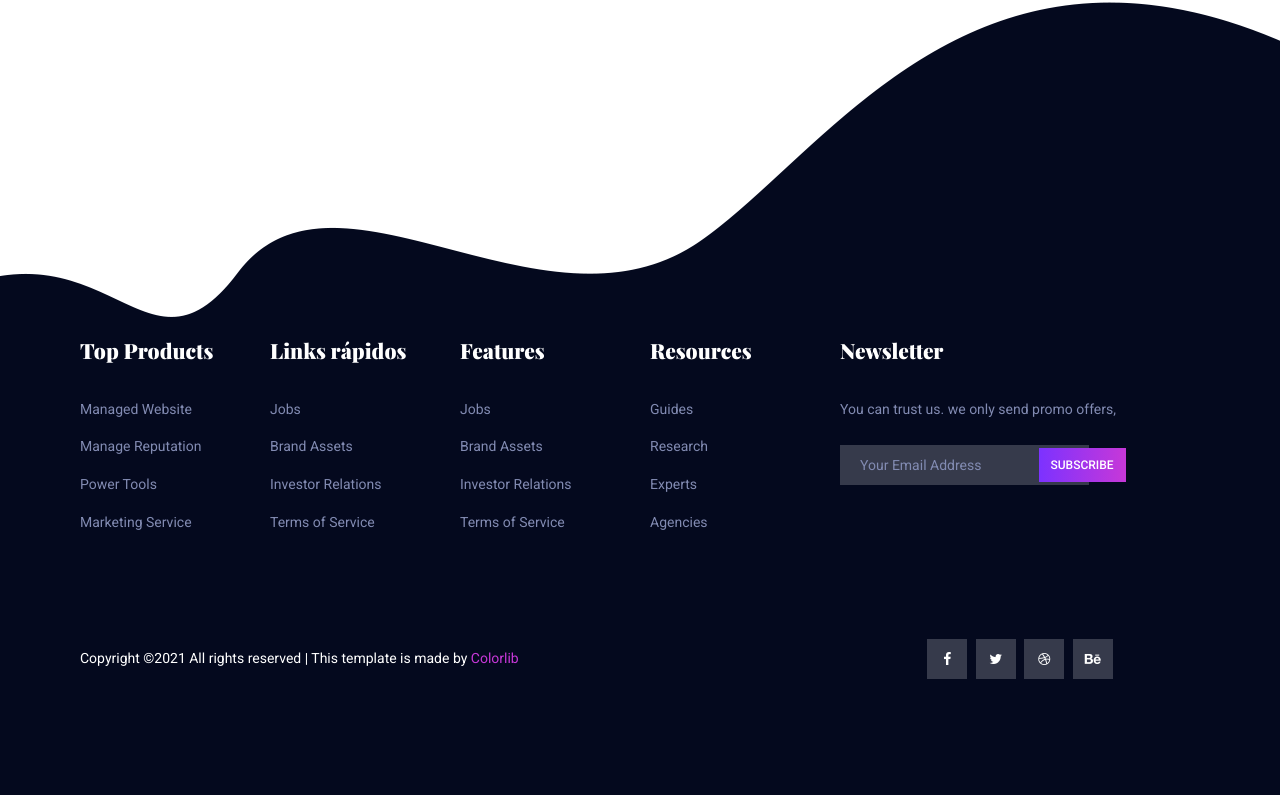
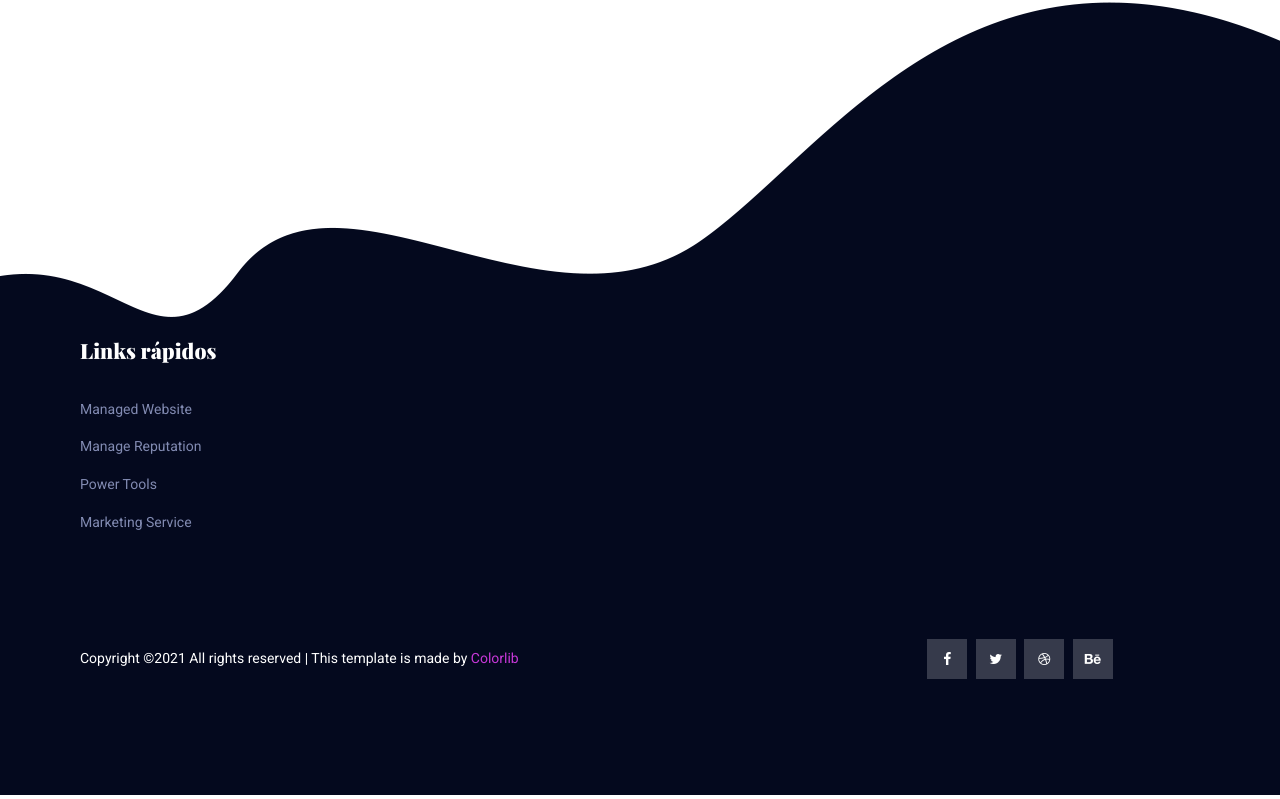
Before and after one commit to tcc-2021/site, a PHP site: page / in a window 1280 px wide. Shown: the part 1853-2652 px from the top of the page. Run offline with PHP 8.4, Linux system fonts and the light colour scheme; some libraries are stand-ins or nearby versions.

```diff
--- a/index.php
+++ b/index.php
@@ -677,57 +677,13 @@ session_start()
 		<div class="container">
 			<div class="row">
 				<div class="col-lg-2 col-md-6 single-footer-widget">
-					<h4>Top Products</h4>
+					<h4>Links rápidos</h4>
 					<ul>
 						<li><a href="#">Managed Website</a></li>
 						<li><a href="#">Manage Reputation</a></li>
 						<li><a href="#">Power Tools</a></li>
 						<li><a href="#">Marketing Service</a></li>
 					</ul>
-				</div>
-				<div class="col-lg-2 col-md-6 single-footer-widget">
-					<h4>Links rápidos</h4>
-					<ul>
-						<li><a href="#">Jobs</a></li>
-						<li><a href="#">Brand Assets</a></li>
-						<li><a href="#">Investor Relations</a></li>
-						<li><a href="#">Terms of Service</a></li>
-					</ul>
-				</div>
-				<div class="col-lg-2 col-md-6 single-footer-widget">
-					<h4>Features</h4>
-					<ul>
-						<li><a href="#">Jobs</a></li>
-						<li><a href="#">Brand Assets</a></li>
-						<li><a href="#">Investor Relations</a></li>
-						<li><a href="#">Terms of Service</a></li>
-					</ul>
-				</div>
-				<div class="col-lg-2 col-md-6 single-footer-widget">
-					<h4>Resources</h4>
-					<ul>
-						<li><a href="#">Guides</a></li>
-						<li><a href="#">Research</a></li>
-						<li><a href="#">Experts</a></li>
-						<li><a href="#">Agencies</a></li>
-					</ul>
-				</div>
-				<div class="col-lg-4 col-md-6 single-footer-widget">
-					<h4>Newsletter</h4>
-					<p>You can trust us. we only send promo offers,</p>
-					<div class="form-wrap" id="mc_embed_signup">
-						<form target="_blank" action="https://spondonit.us12.list-manage.com/subscribe/post?u=1462626880ade1ac87bd9c93a&amp;id=92a4423d01"
-						 method="get" class="form-inline">
-							<input class="form-control" name="EMAIL" placeholder="Your Email Address" onfocus="this.placeholder = ''" onblur="this.placeholder = 'Your Email Address '"
-							 required="" type="email">
-							<button class="click-btn btn btn-default text-uppercase">subscribe</button>
-							<div style="position: absolute; left: -5000px;">
-								<input name="b_36c4fd991d266f23781ded980_aefe40901a" tabindex="-1" value="" type="text">
-							</div>
-
-							<div class="info"></div>
-						</form>
-					</div>
 				</div>
 			</div>
 			<div class="footer-bottom row align-items-center">
--- a/insercaodebanco/perguntas.php
+++ b/insercaodebanco/perguntas.php
@@ -58,7 +58,7 @@ session_start()
                             </div>
                             <div class="field">
                                 <div class="control">
-                                    <input name="pergunta" type="text" class="input is-large" placeholder="pergunta">
+                                    <textarea rows="10" cols="50" name="pergunta" type="text" class="input is-large" placeholder="pergunta"></textarea>
                                 </div>
                             </div>
                             <div class="field">
--- a/php/conexao.php
+++ b/php/conexao.php
@@ -1,8 +1,8 @@
 <?php
 define('HOST', 'localhost');
-define('USUARIO', 'id16763131_root');
-define('SENHA', 'K2rGN|zP3dgfLbs$');
-define('DB', 'id16763131_projeto_login');
+define('USUARIO', 'root');
+define('SENHA', 'Vila2004');
+define('DB', 'teste_login');
 
 $conexao = mysqli_connect(HOST, USUARIO, SENHA, DB) or die ('Não foi possível conectar');
 
```
